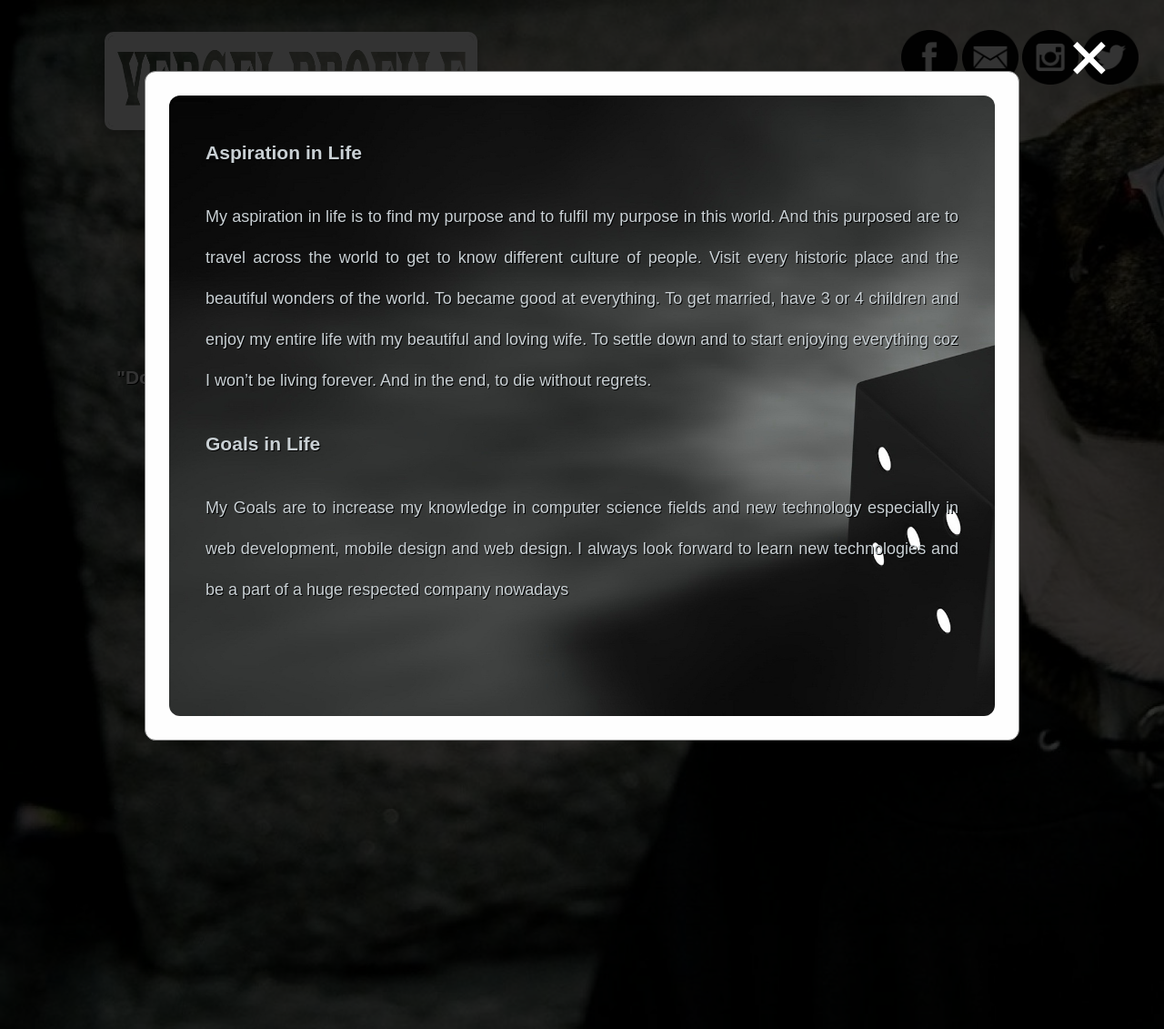
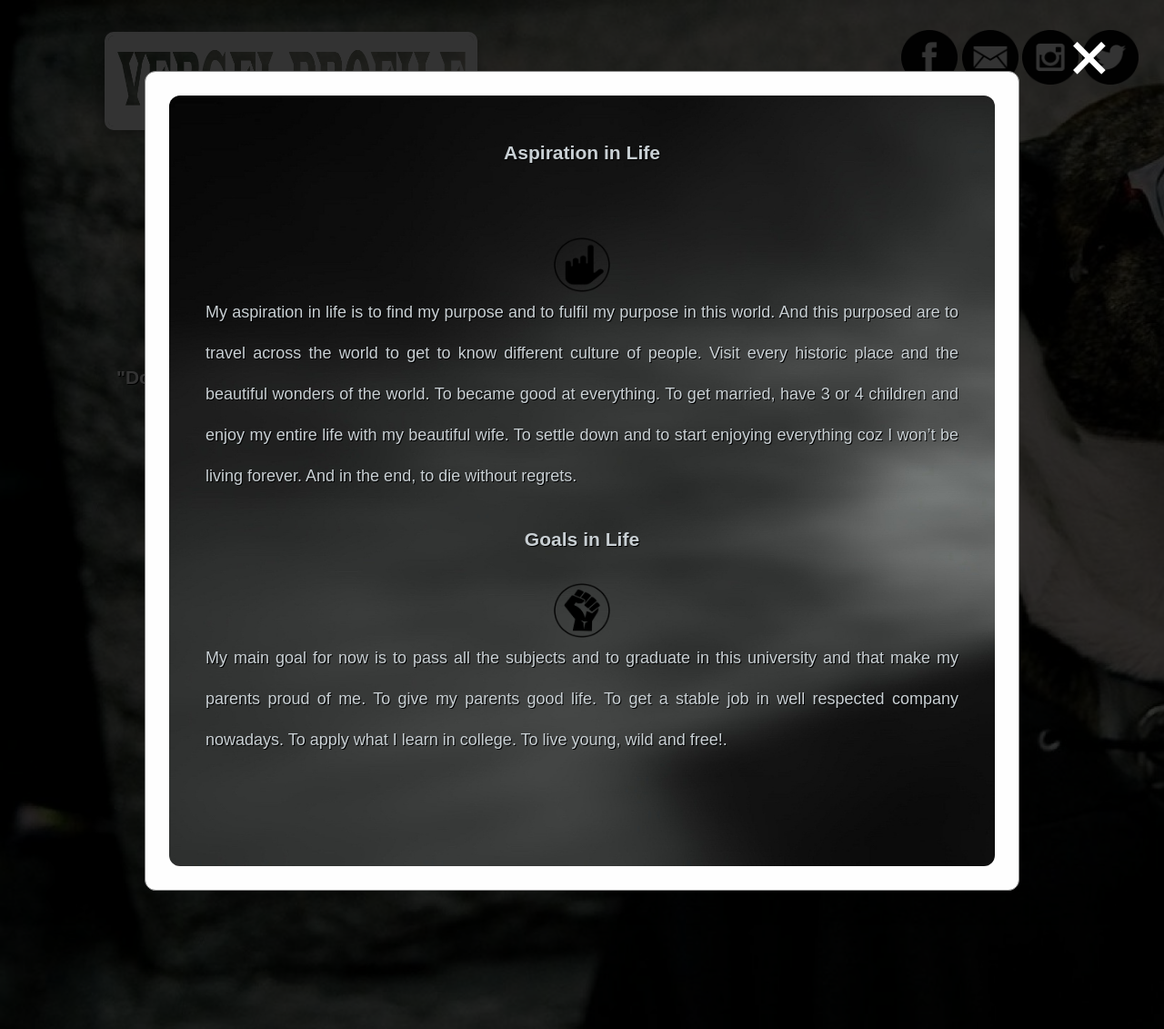
Before and after one commit to vclaveria/CLAVERIA_Vergel_PersonalWebsite, a PHP site: page / in a window 1280 px wide, after a click on "ASPIRATION". Shown: the whole page at 91% size. Run offline with PHP 8.4, Linux system fonts and the light colour scheme.

Commit message:
adding two images/logo in aspiration modal and updating the content

```diff
--- a/index.php
+++ b/index.php
@@ -224,19 +224,26 @@ body {
       <div class="modal-content">
           <div class="container">
           <div class=aspiration>
-            <h3>Aspiration in Life</h3>
+            <center>
+              <strong><h3>Aspiration in Life</h3> </strong> <br>
+              <img src="./images/aspirationlogo.png" class="logo" style="width:62px; height:60px" title="Aspiration ">
+            </center>
                 My aspiration in life is to find my purpose and to fulfil my purpose in this world. And this purposed are
                 to travel across the world to get to know different culture of people. Visit every historic place and the
                 beautiful wonders of the world. To became good at everything. To get married, have 3 or 4 children and enjoy
-                my entire life with my beautiful and loving wife. To settle down and to start enjoying everything coz I won’t
+                my entire life with my beautiful wife. To settle down and to start enjoying everything coz I won’t
                 be living forever. And in the end, to die without regrets.
 
             <br>
+            <center>
+              <strong><h3>Goals in Life</h3> </strong>
+              <img src="./images/goallogo.png" class="logo" style="width:62px; height:60px" title="Goals ">
+            </center>
+                My main goal for now is to pass all the subjects and to graduate in this university and that make my parents
+                proud of me. To give my parents good life. To get a stable job in well respected company nowadays.
+                To apply what I learn in college. To live young, wild and free!.
 
-            <h3>Goals in Life</h3>
-	              My Goals are to increase my knowledge in computer science fields and new technology
-                especially in web development, mobile design and web design. I always look forward to
-                learn new technologies and be a part of a huge respected company nowadays
+
           </div>
           </div>
       </div>
```
Also changed, not shown: images/aspirationlogo.png (added), images/goallogo.png (added).
